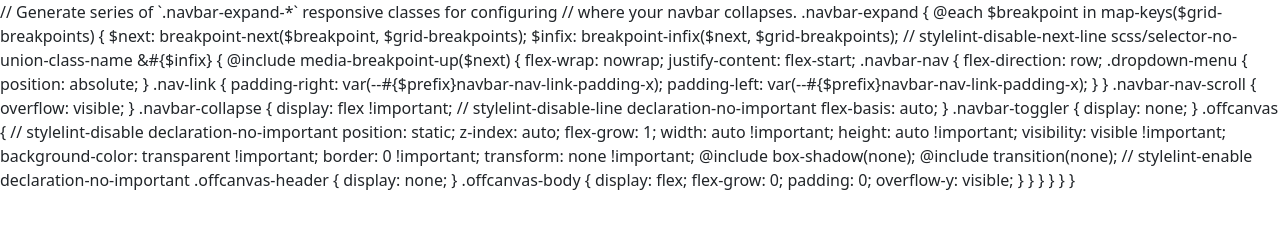
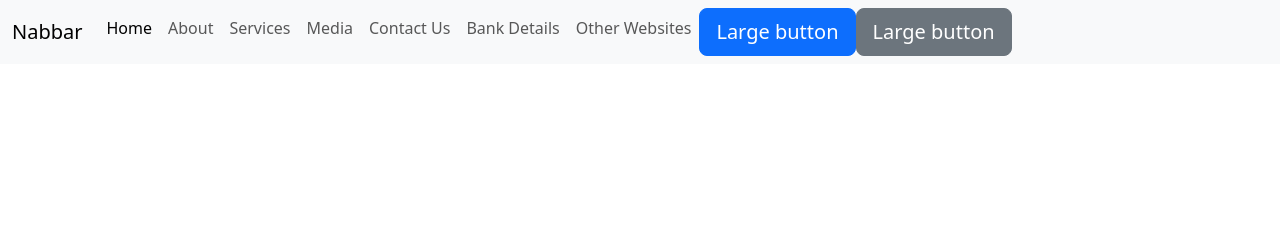
Before and after one commit to Usama-khanx/saylani, a plain HTML site: page index.html in a window 1280 px wide. Drawn offline with nearby package versions, Linux system fonts and the light colour scheme.

Commit message:
updating

```diff
--- a/index.html
+++ b/index.html
@@ -11,75 +11,29 @@
 </head>
 
 <body>
-    // Generate series of `.navbar-expand-*` responsive classes for configuring
-// where your navbar collapses.
-.navbar-expand {
-  @each $breakpoint in map-keys($grid-breakpoints) {
-    $next: breakpoint-next($breakpoint, $grid-breakpoints);
-    $infix: breakpoint-infix($next, $grid-breakpoints);
+  <nav class="navbar navbar-expand-lg bg-body-tertiary">
+    <div class="container-fluid">
+      <a class="navbar-brand" href="#">Nabbar</a>
+      <button class="navbar-toggler" type="button" data-bs-toggle="collapse" data-bs-target="#navbarNavAltMarkup" aria-controls="navbarNavAltMarkup" aria-expanded="false" aria-label="Toggle navigation">
+        <span class="navbar-toggler-icon"></span>
+      </button>
+      <div class="collapse navbar-collapse" id="navbarNavAltMarkup">
+        <div class="navbar-nav">
+          <a class="nav-link active" aria-current="page" href="#">Home</a>
+          <a class="nav-link" href="#">About</a>
+          <a class="nav-link" href="#">Services</a>
+          <a class="nav-link" href="#">Media</a>
+          <a class="nav-link" href="#">Contact Us</a>
+          <a class="nav-link" href="#">Bank Details</a>
+          <a class="nav-link" href="#">Other Websites</a>
+          <!-- <a class="nav-link disabled" aria-disabled="true">Med</a> -->
 
-    // stylelint-disable-next-line scss/selector-no-union-class-name
-    &#{$infix} {
-      @include media-breakpoint-up($next) {
-        flex-wrap: nowrap;
-        justify-content: flex-start;
-
-        .navbar-nav {
-          flex-direction: row;
-
-          .dropdown-menu {
-            position: absolute;
-          }
-
-          .nav-link {
-            padding-right: var(--#{$prefix}navbar-nav-link-padding-x);
-            padding-left: var(--#{$prefix}navbar-nav-link-padding-x);
-          }
-        }
-
-        .navbar-nav-scroll {
-          overflow: visible;
-        }
-
-        .navbar-collapse {
-          display: flex !important; // stylelint-disable-line declaration-no-important
-          flex-basis: auto;
-        }
-
-        .navbar-toggler {
-          display: none;
-        }
-
-        .offcanvas {
-          // stylelint-disable declaration-no-important
-          position: static;
-          z-index: auto;
-          flex-grow: 1;
-          width: auto !important;
-          height: auto !important;
-          visibility: visible !important;
-          background-color: transparent !important;
-          border: 0 !important;
-          transform: none !important;
-          @include box-shadow(none);
-          @include transition(none);
-          // stylelint-enable declaration-no-important
-
-          .offcanvas-header {
-            display: none;
-          }
-
-          .offcanvas-body {
-            display: flex;
-            flex-grow: 0;
-            padding: 0;
-            overflow-y: visible;
-          }
-        }
-      }
-    }
-  }
-}
+          <button type="button" class="btn btn-primary btn-lg">Large button</button>
+<button type="button" class="btn btn-secondary btn-lg">Large button</button>
+        </div>
+      </div>
+    </div>
+  </nav>
 
 
 
```
